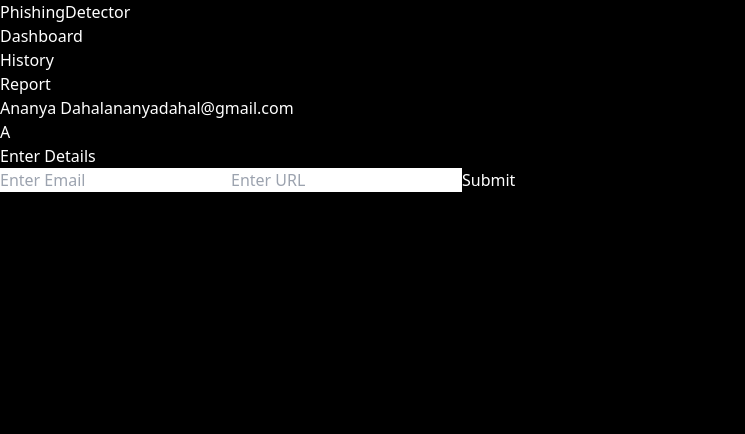
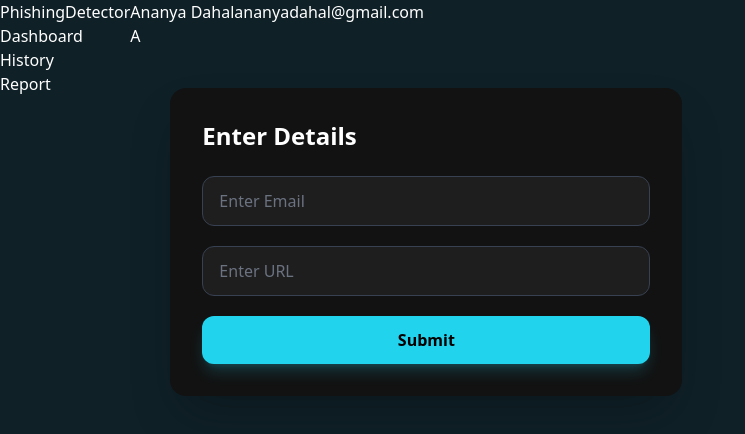
Before and after one commit to AnanyaDahal/FYP_AnanyaDahal_2408840, a React (Create React App) app in the folder frontend/: page /dashboard in a window 1280 px wide. Shown: the top 434 px of the page, without its empty margins (0-745 px from the left). Built offline with nearby package versions, Linux system fonts and the light colour scheme; the HTML template or start-up script is replaced by a standard one.

Commit message:
Dashboard page updated

```diff
--- a/frontend/src/pages/Dashboard.jsx
+++ b/frontend/src/pages/Dashboard.jsx
@@ -17,30 +17,46 @@ const Dashboard = () => {
   };
 
   return (
-    <div className="dashboard-container">
+    <div className="flex min-h-screen bg-[#0f2027]">
       <Sidebar />
-      <div className="main-content">
+
+      <div className="flex-1 flex flex-col">
         <Topbar user={user} />
-        <div className="content-card">
-          <h2>Enter Details</h2>
-          <form onSubmit={handleSubmit}>
+
+        <main className="flex-1 p-10">
+          <div className="bg-[#121212] max-w-lg p-8 rounded-2xl shadow-2xl">
+            <h2 className="text-white text-2xl font-semibold mb-6">
+              Enter Details
+            </h2>
+
+            <form onSubmit={handleSubmit} className="space-y-5">
               <input
                 type="email"
                 placeholder="Enter Email"
                 value={email}
                 onChange={(e) => setEmail(e.target.value)}
+                className="w-full px-4 py-3 rounded-xl bg-[#1e1e1e] border border-gray-700 text-white placeholder-gray-500 focus:ring-2 focus:ring-cyan-400 outline-none"
                 required
               />
+
               <input
                 type="url"
                 placeholder="Enter URL"
                 value={url}
                 onChange={(e) => setUrl(e.target.value)}
+                className="w-full px-4 py-3 rounded-xl bg-[#1e1e1e] border border-gray-700 text-white placeholder-gray-500 focus:ring-2 focus:ring-cyan-400 outline-none"
                 required
               />
-            <button type="submit">Submit</button>
+
+              <button
+                type="submit"
+                className="w-full py-3 rounded-xl bg-cyan-400 hover:bg-cyan-300 text-black font-bold transition shadow-lg shadow-cyan-400/20"
+              >
+                Submit
+              </button>
             </form>
           </div>
+        </main>
       </div>
     </div>
   );
```
Lines whose indentation alone changed are shown as unchanged.
